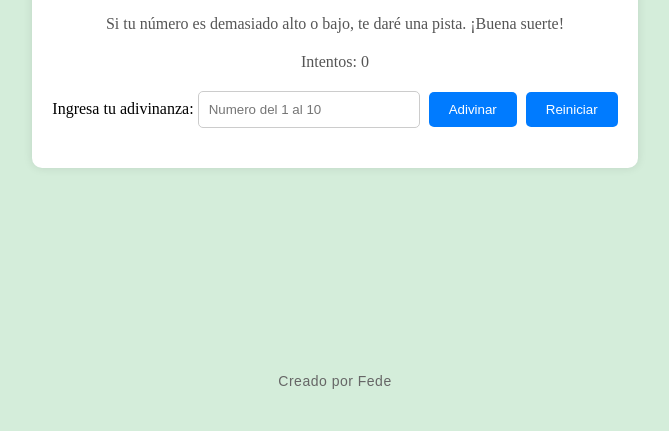
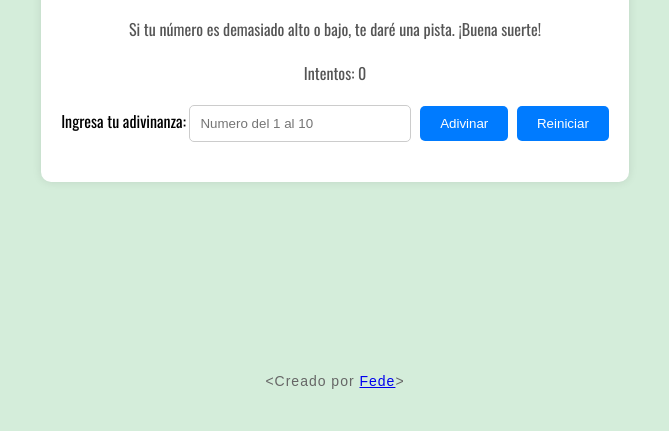
Before and after one commit to FedeHuapi/guessnumber, a plain HTML site: page guess/index.html in a window 1280 px wide. Shown: the part 385-816 px from the top of the page, without its empty margins (305-974 px from the left). Drawn offline with nearby package versions, Linux system fonts and the light colour scheme.

Commit message:
final changes

```diff
--- a/index.html
+++ b/guess/index.html
@@ -5,6 +5,9 @@
     <meta name="viewport" content="width=device-width, initial-scale=1.0">
     <link rel="stylesheet" href="styles.css">
     <link rel="icon" type="image/x-icon" href="favicon/favicon.ico">
+    <link rel="preconnect" href="https://fonts.googleapis.com">
+    <link rel="preconnect" href="https://fonts.gstatic.com" crossorigin>
+    <link href="https://fonts.googleapis.com/css2?family=Oswald:wght@200..700&display=swap" rel="stylesheet">
     <title>Guess Number</title>
 </head>
 <body>
@@ -22,7 +25,7 @@
        <button id="guess">Adivinar</button>
        <button id="reset">Reiniciar</button>
     </div>
-    <p id="footer">Creado por Fede</p>
+    <p id="footer">&lt;Creado por <a href="https://github.com/FedeHuapi" target="_blank">Fede</a>&gt;</p> <!-- Entidad HTML -->
 </div>
 
 
--- a/styles.css
+++ b/guess/styles.css
@@ -1,7 +1,6 @@
 body {
     background-color: #d4edda;
     overflow: hidden;
-
 }
 
 .game-wrapper {
@@ -19,6 +18,7 @@ body {
     border-radius: 10px;
     box-shadow: 0 0 10px rgba(0, 0, 0, 0.1);
     text-align: center;
+    font-family: "Oswald", sans-serif;
 }
 
 h1 {
@@ -84,6 +84,6 @@ input:focus {
     color: #666;
     font-size: 14px;
     font-family: "Arial", sans-serif;
-    letter-spacing: 0.5px;
+    letter-spacing: 1px;
     font-weight: 300;
 }
```
Also changed, not shown: guess/script.js (renamed from script.js).
